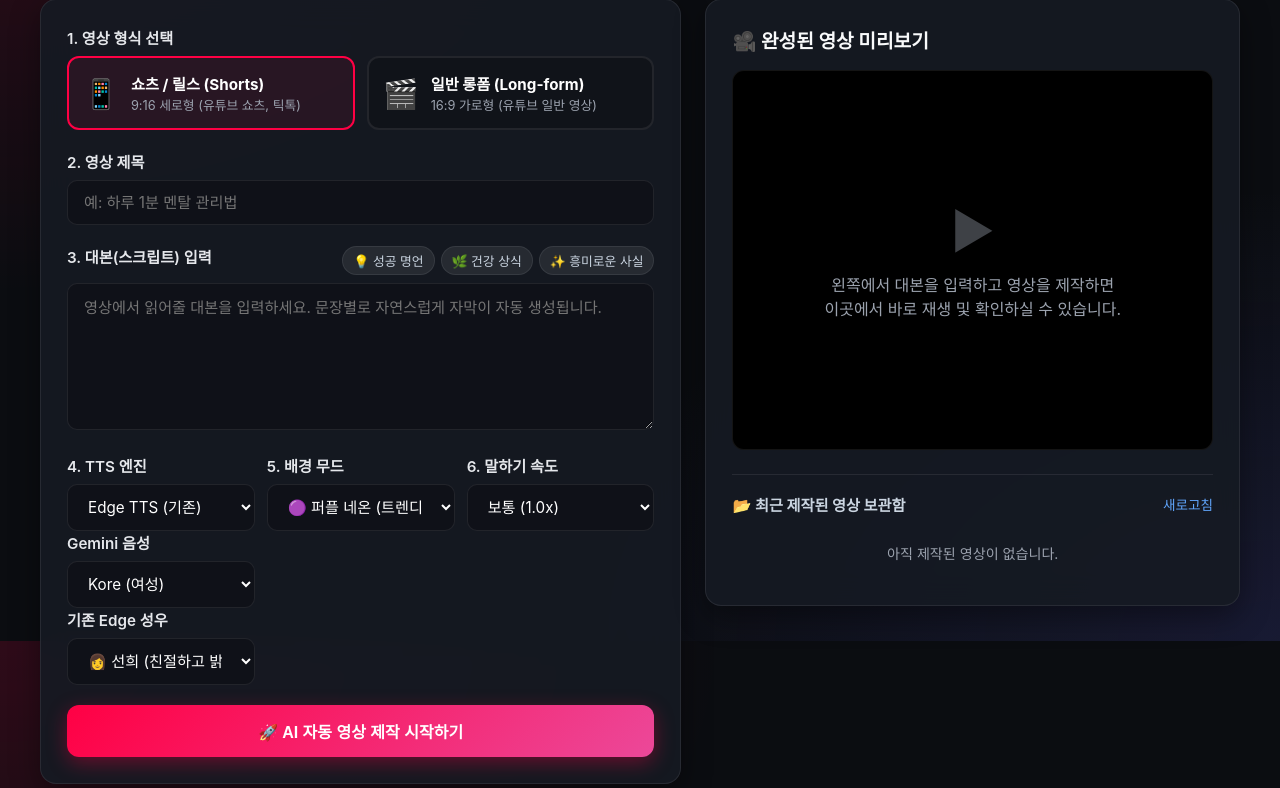
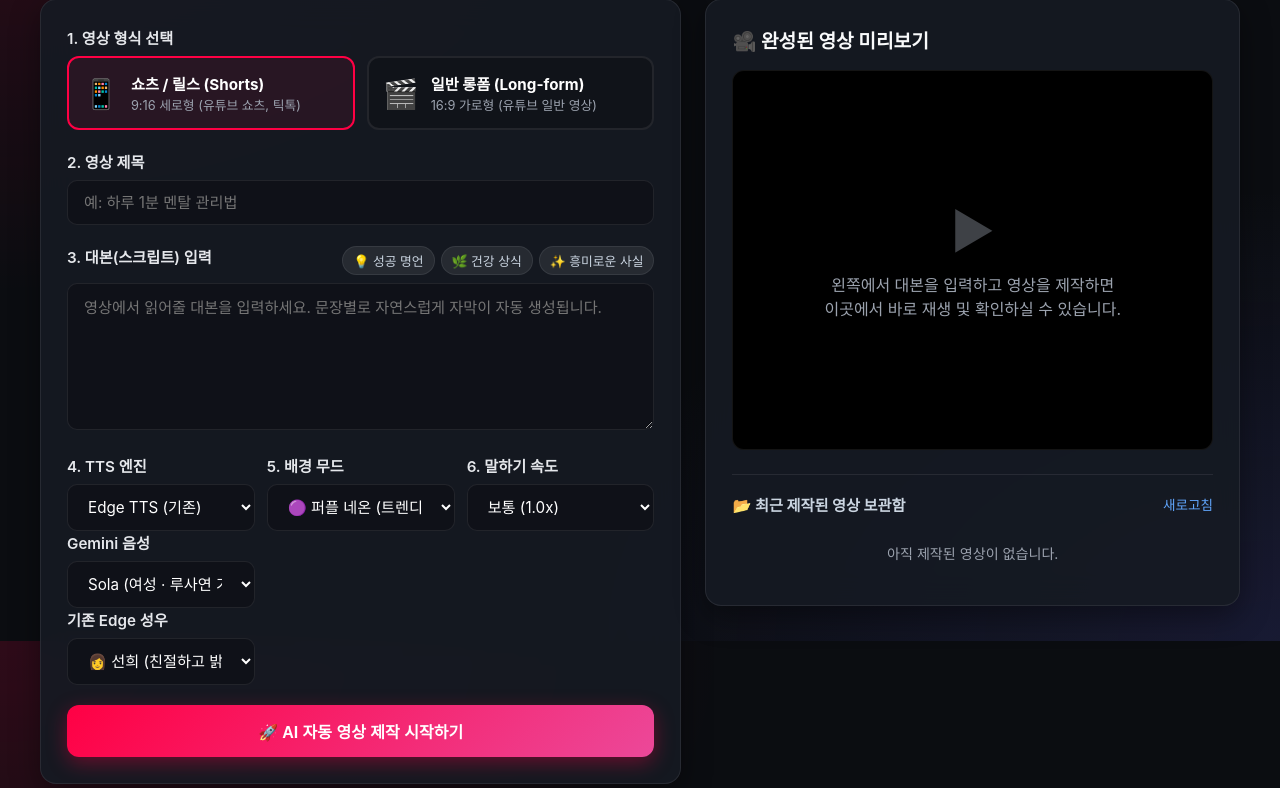
Before and after one commit to kby009050-ux/-C-Users-Desktop-ru_tube-, a Python web app: template templates/index.html in a window 1280 px wide. Shown: the part 159-947 px from the top of the page. Run offline with Jinja, Linux system fonts and the light colour scheme; the template is opened without the code that fills it, so the values that code supplies are empty; some web fonts are replaced.

Commit message:
Expose Sola voice as first/default Gemini TTS option in ru_tube

```diff
--- a/templates/index.html
+++ b/templates/index.html
@@ -74,7 +74,7 @@
           <!-- AI 음성 및 테마 옵션 -->
           <div class="form-row">
             <div class="form-group flex-1">
-              <label class="form-label" for="tts-provider">4. TTS 엔진</label><select id="tts-provider" class="form-select"><option value="edge">Edge TTS (기존)</option><option value="gemini">Gemini TTS (API 키 필요)</option></select><label class="form-label" for="gemini-voice">Gemini 음성</label><select id="gemini-voice" class="form-select"><option value="Kore">Kore (여성)</option><option value="Charon">Charon (남성)</option></select><label class="form-label" for="voice-select">기존 Edge 성우</label>
+              <label class="form-label" for="tts-provider">4. TTS 엔진</label><select id="tts-provider" class="form-select"><option value="edge">Edge TTS (기존)</option><option value="gemini">Gemini TTS (API 키 필요)</option></select><label class="form-label" for="gemini-voice">Gemini 음성</label><select id="gemini-voice" class="form-select"><option value="Sola">Sola (여성 · 루사연 기본)</option><option value="Kore">Kore (여성)</option><option value="Charon">Charon (남성)</option></select><label class="form-label" for="voice-select">기존 Edge 성우</label>
               <select id="voice-select" class="form-select">
                 <option value="sunhi">👩 선희 (친절하고 밝은 여성)</option>
                 <option value="injoon">👨 인준 (차분하고 신뢰감 있는 남성)</option>
```
